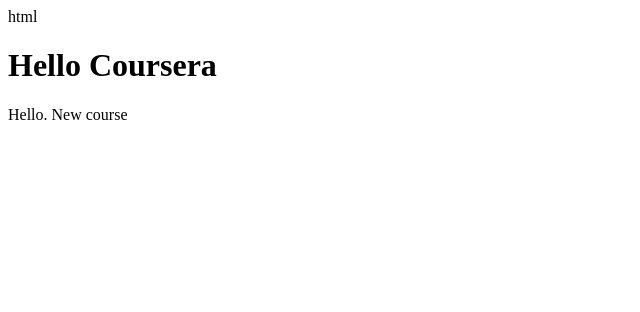
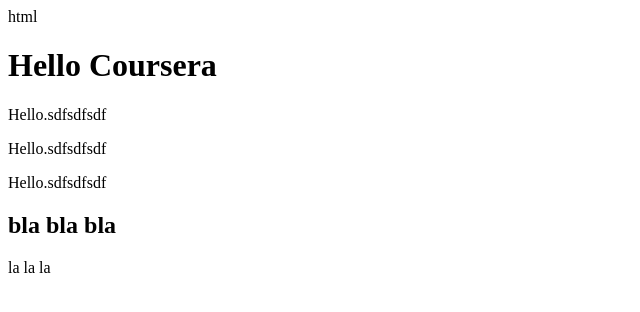
Before and after one commit to TheWebMan2075/coursera-test, a plain HTML site: page site/index.html in a window 1280 px wide. Shown: the whole page, without its empty margins (0-640 px from the left). Drawn offline with Linux system fonts and the light colour scheme.

Commit message:
My update

```diff
--- a/site/index.html
+++ b/site/index.html
@@ -6,7 +6,11 @@
 
 <body>
 <h1>Hello Coursera</h1>
-<p>Hello.  New course</p>
+<p>Hello.sdfsdfsdf</p>
+<p>Hello.sdfsdfsdf</p>
+<p>Hello.sdfsdfsdf</p>
+<h2>bla bla bla</h2>
+<p>la la la</p>
 </body>
 
 </html>
```
